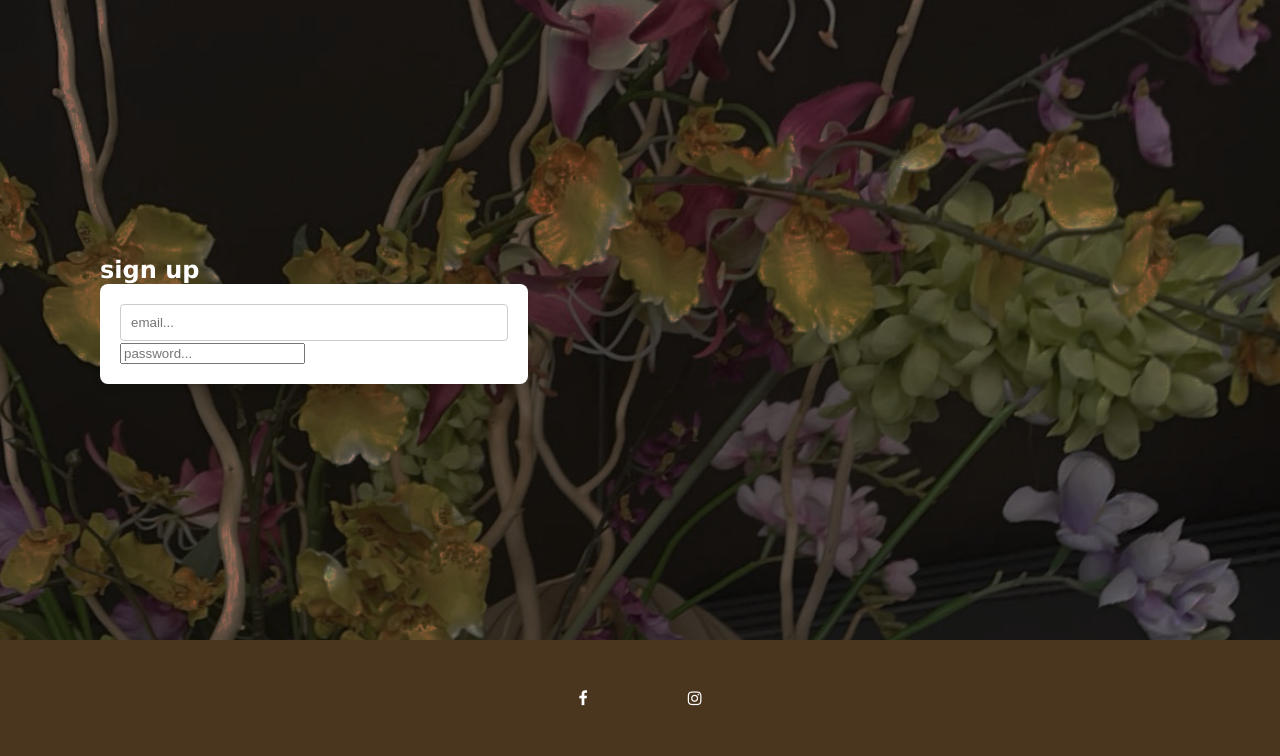
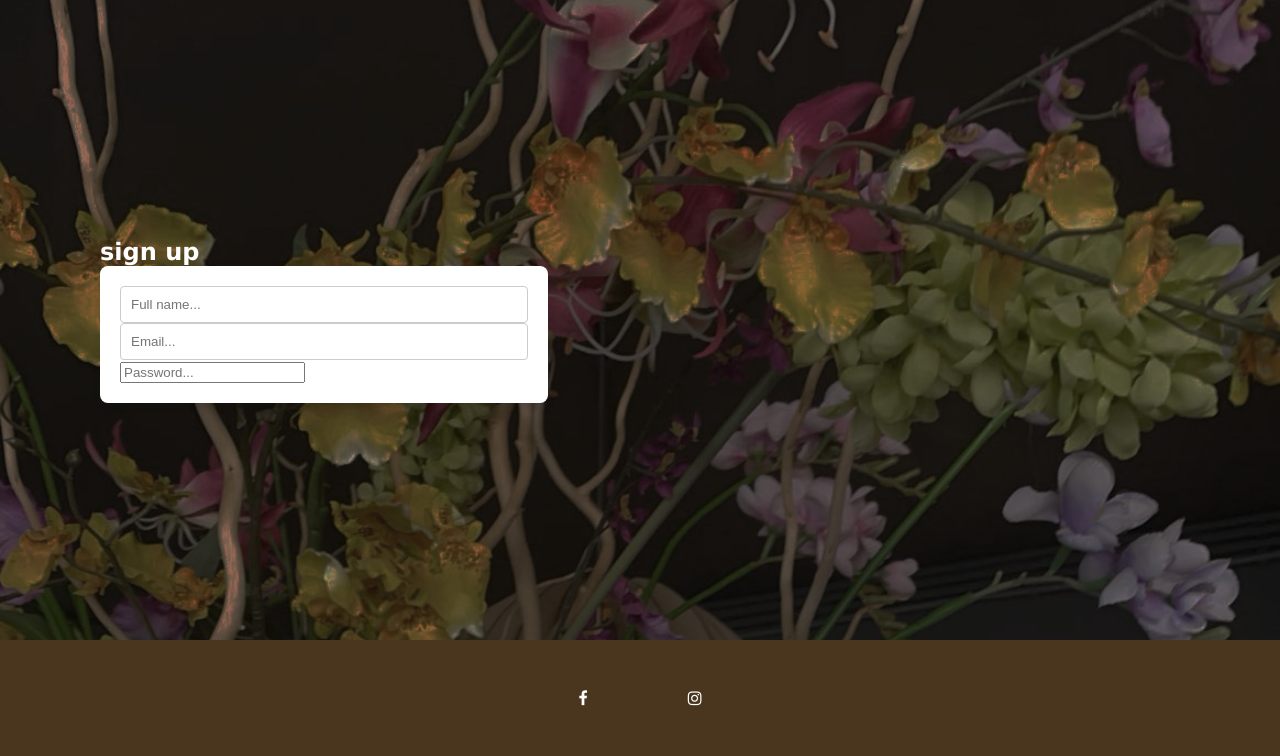
Before and after one commit to martijnsark/CLE2_groep8, a PHP site: page /login_test/signup.php in a window 1280 px wide. Shown: the part 87-843 px from the top of the page. Run offline with PHP 8.4, Linux system fonts and the light colour scheme; some web fonts are replaced.

Commit message:
Update signup.php

```diff
--- a/login_test/signup.php
+++ b/login_test/signup.php
@@ -10,8 +10,9 @@ INCLUDE_ONCE 'header.php';
         <section class ="signup-form">
             <h2>sign up</h2>
             <form action="signup.inc.php" method="POST">
-                <input type="email" name="email" placeholder="email...">
-                <input type="password" name="password" placeholder="password...">
+                <input type="text" name="fullname" placeholder="Full name...">
+                <input type="email" name="email" placeholder="Email...">
+                <input type="password" name="password" placeholder="Password...">
             <form>
         </section>
     </div>
```
